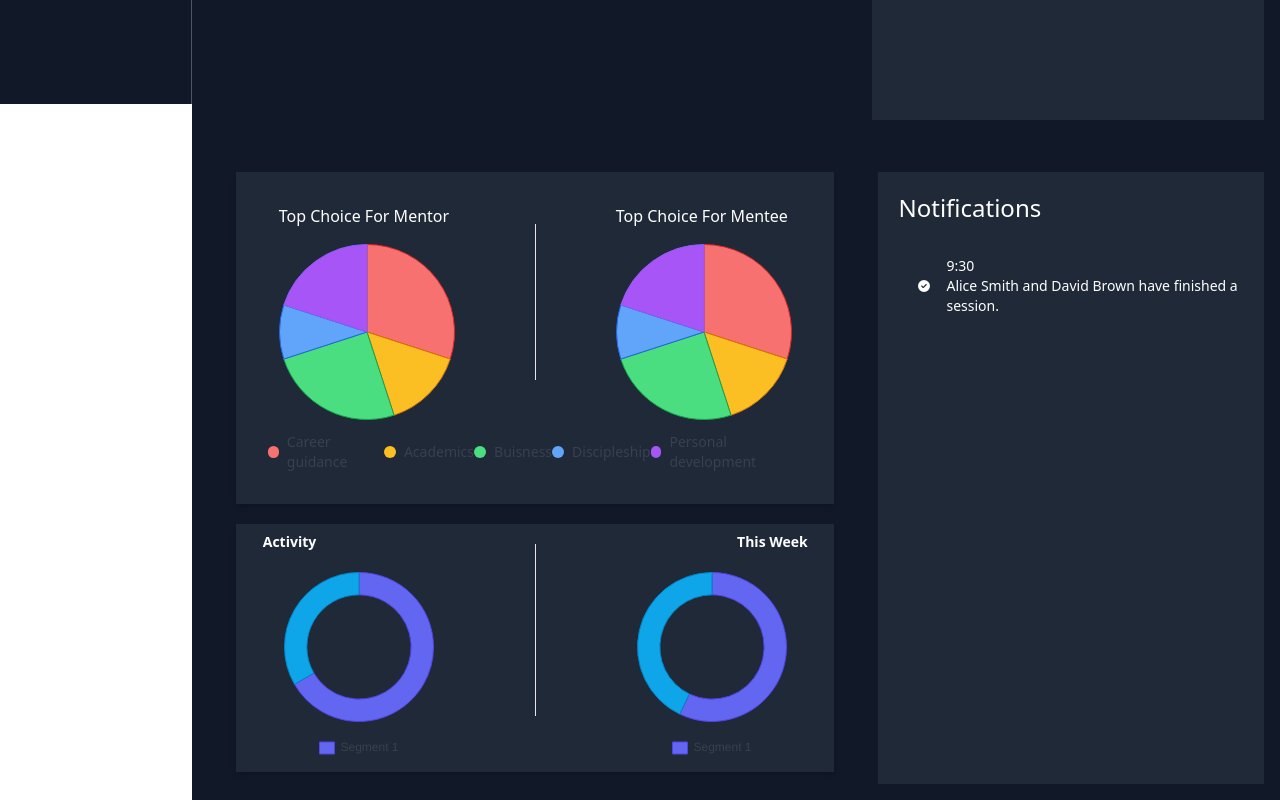
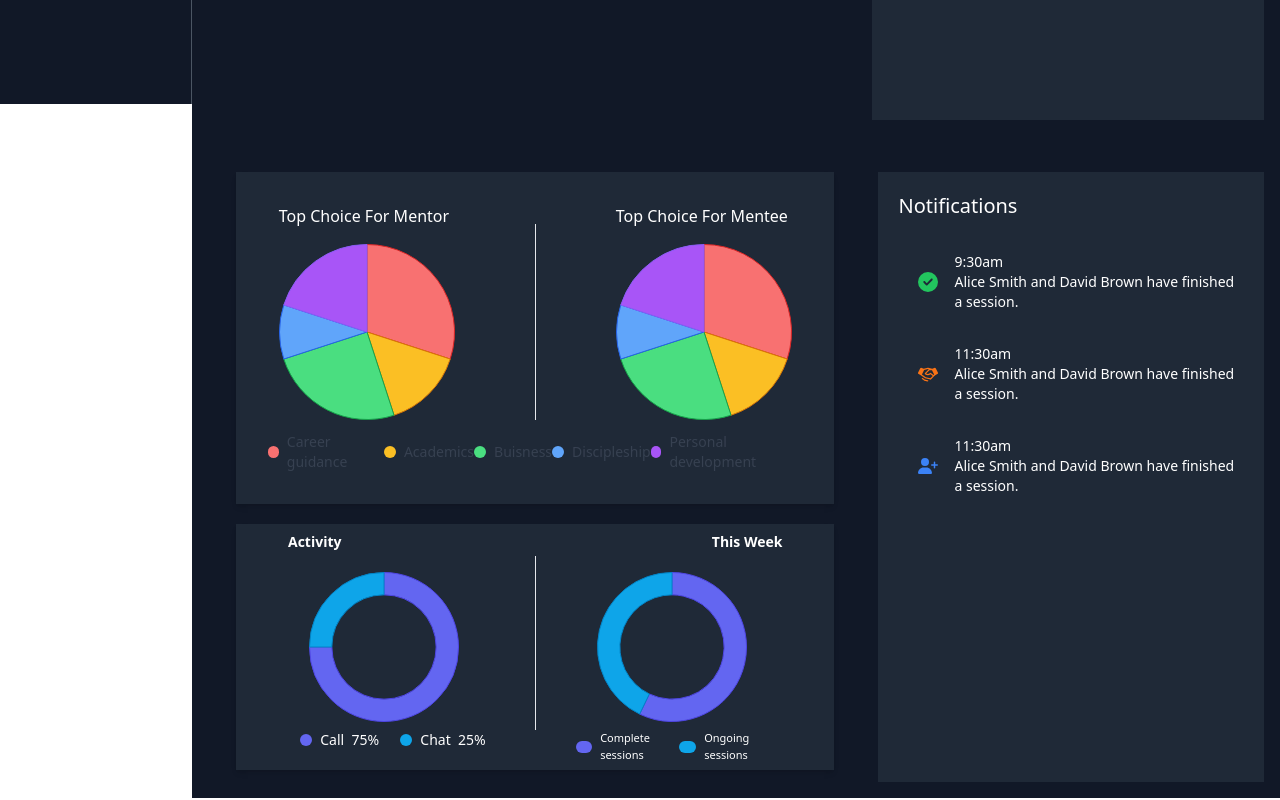
Before and after one commit to poetrywithgod/Leap-on-Admin, a React (Vite) app: page / in a window 1280 px wide. Shown: the part 696-1496 px from the top of the page. Built offline with nearby package versions, Linux system fonts and the light colour scheme.

Commit message:
DonutChart

```diff
--- a/src/components/Calendar.jsx
+++ b/src/components/Calendar.jsx
@@ -36,7 +36,7 @@ const Calendar = () => {
 
 
     return (
-        <div>
+        <div className='h-auto'>
          <h1 className='pb-3 font-bold'>Schedule</h1>
 
         <div className="w-full mx-auto border rounded-md shadow-md font-sans bg-[#96E2D6]">
--- a/src/components/Dashboard.jsx
+++ b/src/components/Dashboard.jsx
@@ -8,6 +8,10 @@ import {Chart as ChartJS, LineElement, BarElement, CategoryScale, LinearScale, P
 import PieChartWithLabels from './Piechart'
 import DonutChart from './DonutChart'
 import { FaCircleCheck } from "react-icons/fa6";
+import { PiHandshakeFill } from "react-icons/pi";
+import { FaUserPlus } from "react-icons/fa6";
+
+
 
 ChartJS.register(LineElement, BarElement, CategoryScale, LinearScale, PointElement)
 
@@ -38,11 +42,26 @@ const Dashboard = () => {
                     <DonutChart/>
                 </div>
                 <div className='w-[40%] bg-white dark:bg-gray-800 mt-3 h-auto pt-5 px-5'>
-                    <h1 className='text-2xl'> Notifications</h1>
+                    <h1 className='text-xl'> Notifications</h1>
                     <div className='pt-8 pl-5 text-sm flex items-center space-x-4'>
-                        <FaCircleCheck/>
+                        <FaCircleCheck className='w-6 h-6 text-green-500'/>
                         <div>
-                            <p>9:30</p>
+                            <p>9:30am</p>
+                        <p>Alice Smith and David Brown have finished a session.</p>
+                        </div>
+                    </div>
+                    <div className='pt-8 pl-5 text-sm flex items-center space-x-4'>
+                        <PiHandshakeFill className='w-6 h-6 text-orange-500'/>
+                        <div>
+                            <p>11:30am</p>
+                        <p>Alice Smith and David Brown have finished a session.</p>
+                        </div>
+                    </div>
+
+                    <div className='pt-8 pl-5 text-sm flex items-center space-x-4'>
+                        <FaUserPlus className='w-6 h-6 text-blue-500'/>
+                        <div>
+                            <p>11:30am</p>
                         <p>Alice Smith and David Brown have finished a session.</p>
                         </div>
                     </div>
--- a/src/components/DonutChart.jsx
+++ b/src/components/DonutChart.jsx
@@ -6,27 +6,27 @@ ChartJS.register(ArcElement, Tooltip, Legend);
 
 const DonutChart = () => {
   const data = {
-    labels: ['Segment 1'],
+    labels: ['Call  75%', 'Chat  25%'],
     datasets: [
       {
-        data: [60, 30],
-        backgroundColor: ['#6366F1', '#0EA5E9'], // Indigo, Blue, Sky
+        data: [75, 25], // Adjusted data to match labels
+        backgroundColor: ['#6366F1', '#0EA5E9'],
         borderColor: ['#4F46E5', '#0284C7'],
         borderWidth: 1,
-        cutout: '70%', // Creates the donut hole (same option as Pie)
+        cutout: '70%',
       },
     ],
   };
 
   const data1 = {
-    labels: ['Segment 1'],
+    labels: ['Complete sessions', 'Ongoing sessions'],
     datasets: [
       {
         data: [40, 30],
-        backgroundColor: ['#6366F1', '#0EA5E9'], // Indigo, Blue, Sky
+        backgroundColor: ['#6366F1', '#0EA5E9'],
         borderColor: ['#4F46E5', '#0284C7'],
         borderWidth: 1,
-        cutout: '70%', // Creates the donut hole (same option as Pie)
+        cutout: '70%',
       },
     ],
   };
@@ -34,18 +34,13 @@ const DonutChart = () => {
   const options = {
     plugins: {
       legend: {
-        position: 'bottom',
-        labels: {
-          color: '#374151', // Tailwind gray-700
-          boxWidth: 15,
-          padding: 20,
-        },
+        display: false, // Hide the default legend
       },
       tooltip: {
         callbacks: {
           label: (context) => {
-            const value = data.datasets[0].data[context.dataIndex];
-            const total = data.datasets[0].data.reduce((a, b) => a + b, 0);
+            const value = context.dataset.data[context.dataIndex];
+            const total = context.dataset.data.reduce((a, b) => a + b, 0);
             const percentage = ((value / total) * 100).toFixed(2);
             return `${context.label}: ${value} (${percentage}%)`;
           },
@@ -54,33 +49,56 @@ const DonutChart = () => {
     },
     elements: {
       arc: {
-        borderWidth: 0, // Optional: remove borders between segments
+        borderWidth: 0,
       },
     },
-    maintainAspectRatio: false, // Allows setting custom width and height
+    maintainAspectRatio: false,
     responsive: true,
   };
 
-
   return (
     <div className='flex w-full'>
-      <div className="w-full bg-white dark:bg-gray-800  shadow-md ml-4 pb-14">
-        <div className="flex justify-center space-x-20"> {/* Center the Doughnuts horizontally */}
-          {/* Reduce the width here using Tailwind classes */}
-            <div className="w-48 h-48">
+      <div className="w-full bg-white dark:bg-gray-800 shadow-md ml-4 px-8">
+        <div className="flex justify-center space-x-10 px-5">
+          <div className="w-1/2">
             <h1 className='text-left pb-5 pt-2 font-semibold text-sm'>Activity</h1>
+            <div className=" w-48">
               <Doughnut data={data} options={options} />
             </div>
-            <div className='border-l mt-5'></div>
-                {/* Reduce the width here using Tailwind classes */}
-            <div className="w-48 h-48">
+            {/* Custom labels for the first chart */}
+            <div className="flex justify-around text-sm text-gray-700 mt-2 pb-5 dark:text-white">
+              {data.labels.map((label, index) => (
+                <div key={`activity-label-${index}`} className="flex items-center justify-center w-full">
+                  <div
+                    className="w-3 h-3 rounded-full mr-2"
+                    style={{ backgroundColor: data.datasets[0].backgroundColor[index] }}
+                  ></div>
+                  <span>{label}</span>
+                </div>
+              ))}
+            </div>
+          </div>
+          <div className='border-l mt-8 mb-10'></div>
+          <div className="w-1/2">
             <h1 className='text-right pb-5 pt-2 font-semibold text-sm'>This Week</h1>
+            <div className="w-48">
               <Doughnut data={data1} options={options} />
             </div>
+            {/* Custom labels for the second chart */}
+            <div className="flex justify-around text-[11px] text-gray-700 mt-2 dark:text-white">
+              {data1.labels.map((label, index) => (
+                <div key={`week-label-${index}`} className="flex items-center w-full">
+                  <div
+                    className="w-5 h-3 rounded-full mr-2"
+                    style={{ backgroundColor: data1.datasets[0].backgroundColor[index] }}
+                  ></div>
+                  <span>{label}</span>
                 </div>
-
+              ))}
             </div>
-
+          </div>
+        </div>
+      </div>
     </div>
   );
 };
--- a/src/components/Piechart.jsx
+++ b/src/components/Piechart.jsx
@@ -45,7 +45,7 @@ const PieChartWithLabels = () => {
             <h1 className='pb-4'>Top Choice For Mentor</h1>
             <Pie data={data} options={options} />
           </div>
-          <div className='border-l mt-5'></div>
+          <div className='border-l mt-5 -mb-10'></div>
           {/* Reduce the width here using Tailwind classes */}
           <div className="w-44 h-44">
             <h1 className='pb-4'>Top Choice For Mentee</h1>
```
Lines whose indentation alone changed are shown as unchanged.
